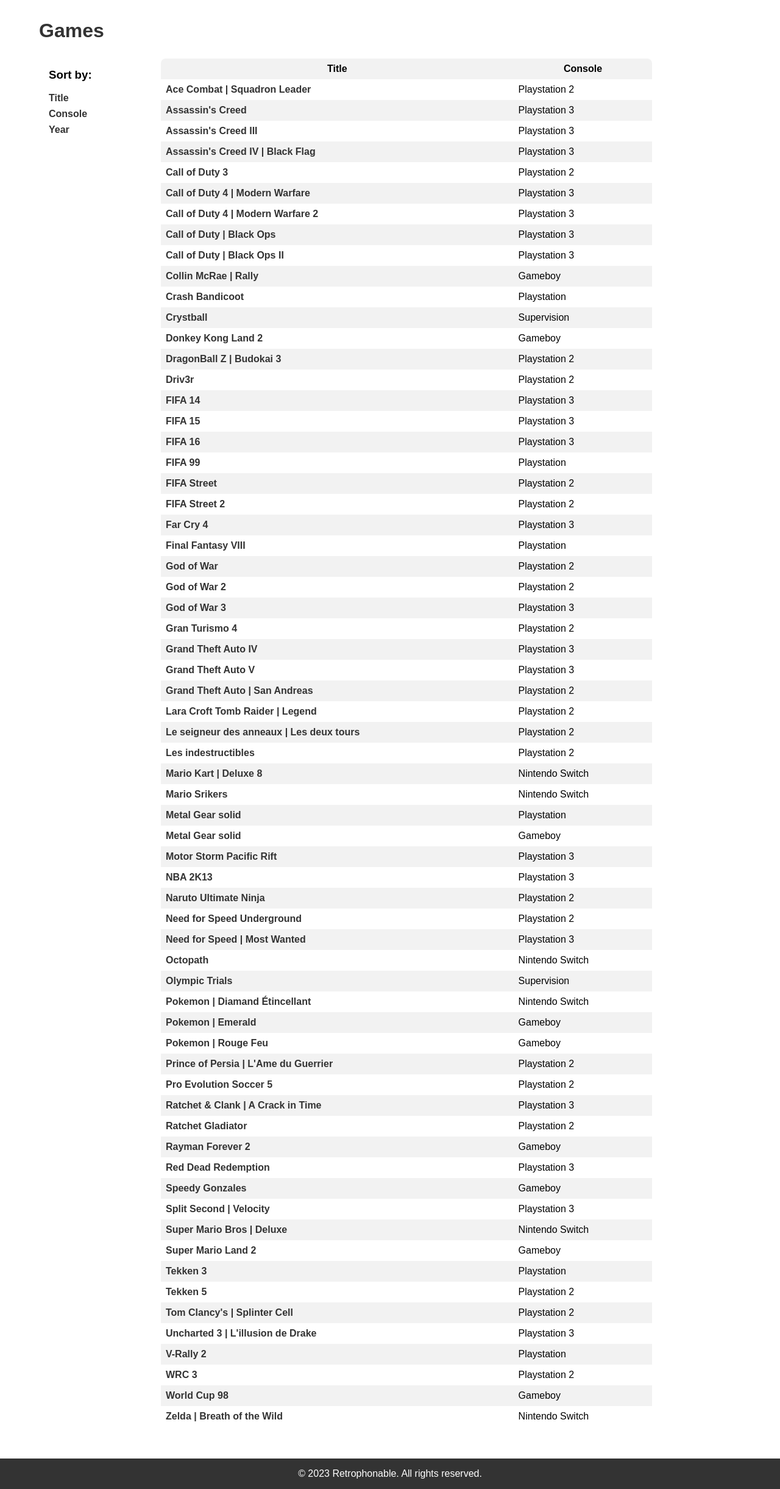
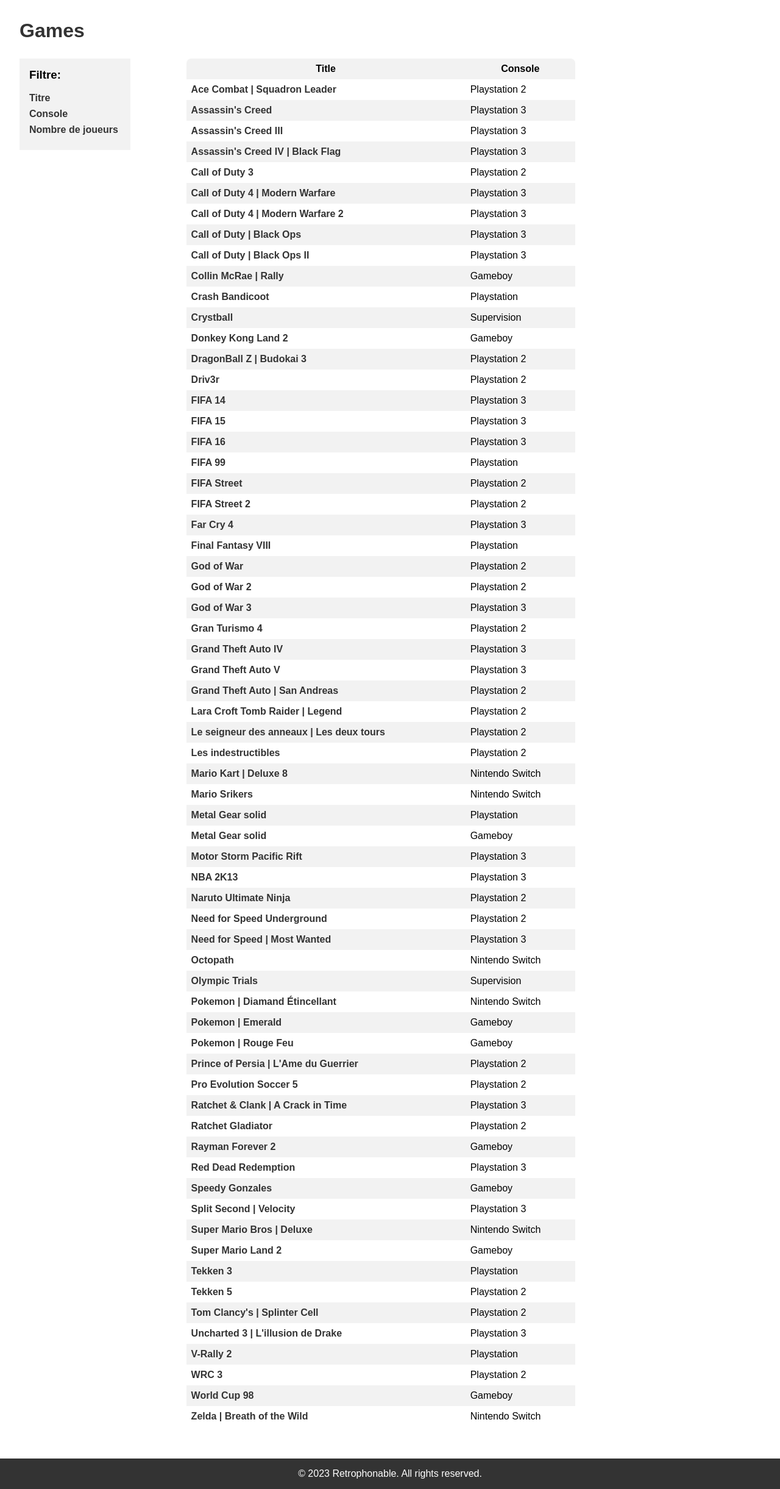
Before and after one commit to MazePaul/RetroPhonable, a Django app: page /library/ in a window 1280 px wide. Shown: the part 115-2557 px from the top of the page at 61% size. Run offline with Django 4.2, Linux system fonts and the light colour scheme; data comes from the database, SQL or seed files in the repository.

Commit message:
Update2_side-to-side

```diff
--- a/Retrophonable/library/templates/library/index.html
+++ b/Retrophonable/library/templates/library/index.html
@@ -26,7 +26,7 @@
       font-weight: bold;
     }
     main {
-      width: 90%;
+      width: 95%;
       height: 100%;
       margin: 2em auto;
       padding: 0 1em;
@@ -158,7 +158,9 @@
     .sidebar {
       top: 0;
       left: 0;
-      width: 200px;
+      width: 20%;
+      height: 60%;
+      background-color: #f2f2f2;
       padding: 1em;
       box-sizing: border-box;
     }
@@ -187,9 +189,10 @@
     .container {
 			display: flex;
 			flex-direction: row;
-			width: 100%;
+			width: 75%;
 			height: 100%;
-		}
+			justify-content: space-between;
+	}
   </style>
 </head>
 <body>
@@ -209,11 +212,11 @@
 
     <div class="container">
       <div class="sidebar">
-        <h3>Sort by:</h3>
+        <h3>Filtre:</h3>
         <ul>
-          <li><a href="#">Title</a></li>
+          <li><a href="#">Titre</a></li>
           <li><a href="#">Console</a></li>
-          <li><a href="#">Year</a></li>
+          <li><a href="#">Nombre de joueurs</a></li>
         </ul>
       </div>
       <table>
```
